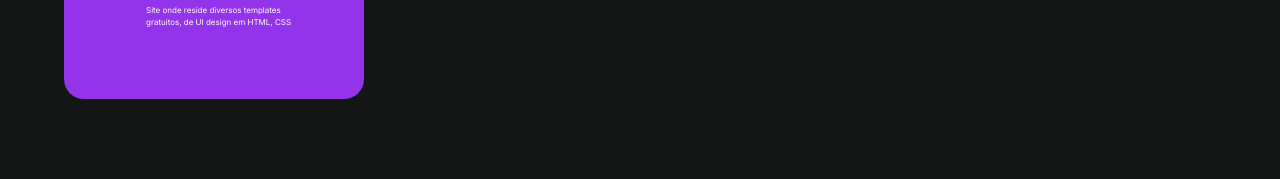
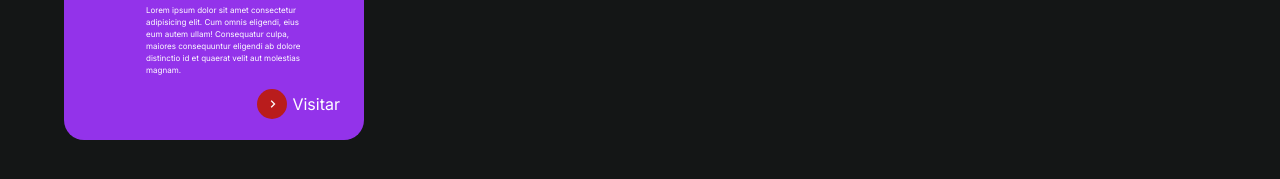
Before and after one commit to rcnald/web-tools, a website: page src/index.html in a window 1280 px wide. Shown: the part 329-508 px from the top of the page. Drawn offline with nearby package versions, Linux system fonts and the light colour scheme; files that its build step writes are made by us from their sources.

Commit message:
disabandon

```diff
--- a/src/index.html
+++ b/src/index.html
@@ -60,13 +60,16 @@
 
                 <div class="c-card__content">
                     <h1 class="c-card__title">Web site</h1>
-                    <p class="c-card__description">Site onde reside diversos templates gratuitos, de UI design em HTML, CSS</p>
+                    <p class="c-card__description">Lorem ipsum dolor sit amet consectetur adipisicing elit. Cum omnis eligendi, eius eum autem ullam! Consequatur culpa, maiores consequuntur eligendi ab dolore distinctio id et quaerat velit aut molestias magnam.</p>
                 </div>
 
                 <span class="o-star l-star l-card__star">
                     <input class="o-star__check l-star__check" id="favorite-check" type="checkbox">
                     <label class="sr-only" for="favorite-check">Favoritos</label>
                 </span>
+
+                <a href="#" class="c-card__button l-card__button"><i class='bx bx-chevron-right'></i>Visitar</a>
+
             </article>
         </main>
     </body>
--- a/src/sass/components/_card.scss
+++ b/src/sass/components/_card.scss
@@ -17,7 +17,7 @@ $layout-name: 'l-card';
     }
 
     &__button{
-        @apply flex items-center gap-3 p-1 shrink-0;
+        @apply flex items-center gap-3 p-1;
 
         &::after{
             @apply content-[''] rounded-full;
@@ -37,7 +37,7 @@ $layout-name: 'l-card';
     }
 
     &__button{
-        @apply col-span-full relative isolate w-fit;
+        @apply col-span-full relative isolate w-fit self-end justify-self-end;
 
         &:hover{
             &::after{
--- a/src/sass/components/_main.scss
+++ b/src/sass/components/_main.scss
@@ -2,9 +2,9 @@ $component-name: 'c-main';
 $layout-name: 'l-main';
 
 .#{$component-name}{
-    @apply flex flex-col gap-3;
+    @apply flex flex-wrap gap-3;
 }
 
 .#{$layout-name}{
-    @apply min-h-[300px]
+    // @apply min-h-[300px]
 }
```
